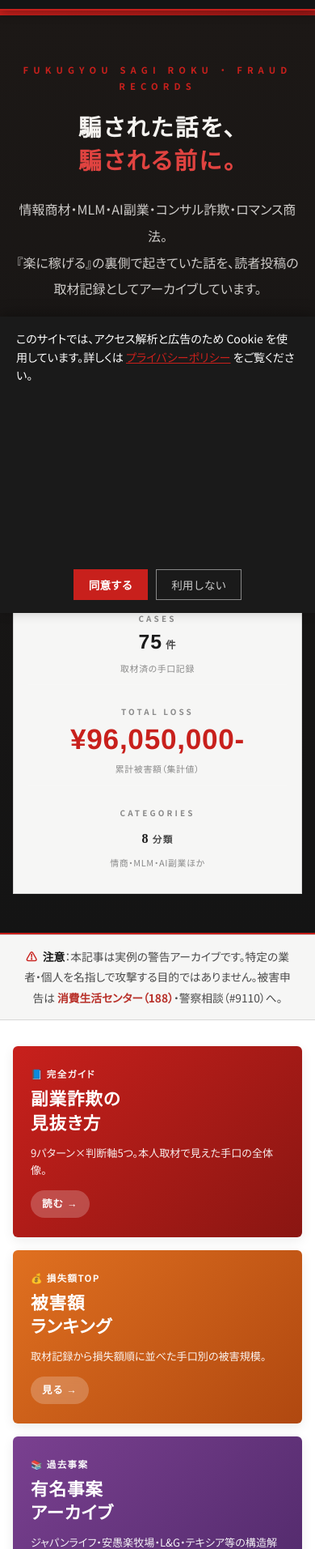
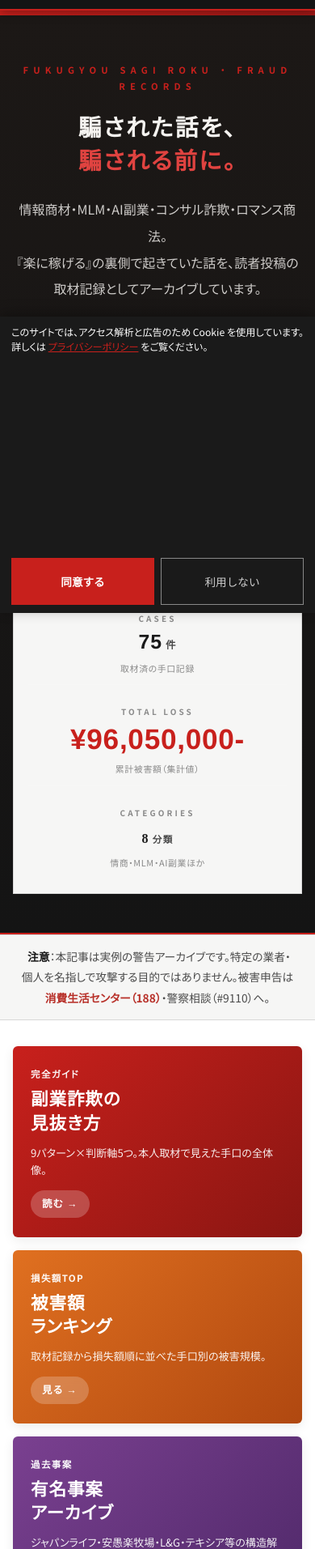
Before and after one commit to iinaritoppo-commits/fukugyousagiroku, an Astro site: page / in a window 390 px wide. Shown: the part 87-2000 px from the top of the page at 81% size. Built offline with nearby package versions, Linux system fonts and the light colour scheme; Astro itself is replaced by a stand-in of ours.

Commit message:
design: 絵文字全廃（検索を虫眼鏡SVG化）＋Cookieバナーをモバイルでスリム化
Co-Authored-By: Claude Opus 4.8 <noreply@anthropic.com>

```diff
--- a/src/layouts/BaseLayout.astro
+++ b/src/layouts/BaseLayout.astro
@@ -115,7 +115,7 @@ const { title, description, image, pageType, articleMeta, breadcrumbs } = Astro.
           <li><a href="/#section-cats">分類</a></li>
           <li><a href="/#section-checklist">警戒チェック</a></li>
           <li><a href="/#section-help">相談先</a></li>
-          <li><a href="/search/" aria-label="検索">🔍</a></li>
+          <li><a href="/search/" aria-label="検索"><svg width="18" height="18" viewBox="0 0 24 24" fill="none" stroke="currentColor" stroke-width="2" stroke-linecap="round" style="vertical-align:middle"><circle cx="11" cy="11" r="7"/><line x1="21" y1="21" x2="16.65" y2="16.65"/></svg></a></li>
           <li><a href="/about/">運営</a></li>
         </ul>
       </nav>
@@ -209,8 +209,11 @@ const { title, description, image, pageType, articleMeta, breadcrumbs } = Astro.
     .cookie-banner__btn--accept { background: #c8201c; border-color: #c8201c; color: #fff; font-weight: 600; }
     .cookie-banner__btn--decline { border-color: #888; color: #ccc; }
     @media (max-width: 640px) {
-      .cookie-banner__inner { flex-direction: column; align-items: stretch; }
-      .cookie-banner__btns { justify-content: center; }
+      .cookie-banner { padding: 10px 14px; }
+      .cookie-banner__inner { flex-direction: column; align-items: stretch; gap: 8px; }
+      .cookie-banner p { font-size: 0.76rem; line-height: 1.5; }
+      .cookie-banner__btns { justify-content: stretch; gap: 8px; }
+      .cookie-banner__btn { flex: 1; padding: 8px; }
     }
   </style>
 </body>
--- a/src/pages/articles/[slug].astro
+++ b/src/pages/articles/[slug].astro
@@ -146,7 +146,7 @@ const catLabel = article.category ? (CAT_LABEL[article.category] ?? article.cate
     )}
 
     <aside class="article__warning">
-      <h2>⚠ あなたや家族が被害に遭ったら</h2>
+      <h2>あなたや家族が被害に遭ったら</h2>
       <ul>
         <li><strong>📞 188</strong>（消費者ホットライン）── 最寄りの消費生活センターへ自動接続</li>
         <li><strong>📞 #9110</strong>（警察相談専用電話）── 詐欺被害の届出</li>
--- a/src/pages/index.astro
+++ b/src/pages/index.astro
@@ -194,7 +194,7 @@ const editorNotes = [
     <p class="hero__editor-note">― 怪しい話は、聞いてからじゃ遅い。―</p>
 
     <div class="hero-cta">
-      <a href="/guide/sidejob-fraud-master/" class="hero-cta__primary hero-cta__primary--pillar">📘 副業詐欺の見抜き方 完全版 →</a>
+      <a href="/guide/sidejob-fraud-master/" class="hero-cta__primary hero-cta__primary--pillar">副業詐欺の見抜き方 完全版 →</a>
       <a href="#section-latest" class="hero-cta__secondary">手口を読む</a>
       <a href="#section-ranking" class="hero-cta__secondary">損失額ランキング</a>
       <a href="/about/" class="hero-cta__secondary">運営方針</a>
@@ -221,7 +221,7 @@ const editorNotes = [
 </section>
 
 <div class="disclaimer">
-  <span class="disclaimer__icon">⚠</span>
+  <span class="disclaimer__icon"></span>
   <strong>注意</strong>：本記事は実例の警告アーカイブです。特定の業者・個人を名指しで攻撃する目的ではありません。被害申告は
   <a href="https://www.kokusen.go.jp/" target="_blank" rel="noopener">消費生活センター（188）</a>・警察相談（#9110）へ。
 </div>
@@ -231,25 +231,25 @@ const editorNotes = [
 <!-- FEATURED CARDS（kissfx風カラフル大型カード） -->
 <section class="featured-cards">
   <a href="/guide/sidejob-fraud-master/" class="fc-card fc-card--red">
-    <span class="fc-card__cat">📘 完全ガイド</span>
+    <span class="fc-card__cat">完全ガイド</span>
     <h3 class="fc-card__title">副業詐欺の<br>見抜き方</h3>
     <p class="fc-card__desc">9パターン×判断軸5つ。本人取材で見えた手口の全体像。</p>
     <span class="fc-card__cta">読む →</span>
   </a>
   <a href="#section-ranking" class="fc-card fc-card--orange">
-    <span class="fc-card__cat">💰 損失額TOP</span>
+    <span class="fc-card__cat">損失額TOP</span>
     <h3 class="fc-card__title">被害額<br>ランキング</h3>
     <p class="fc-card__desc">取材記録から損失額順に並べた手口別の被害規模。</p>
     <span class="fc-card__cta">見る →</span>
   </a>
   <a href="/category/jirei/" class="fc-card fc-card--purple">
-    <span class="fc-card__cat">📚 過去事案</span>
+    <span class="fc-card__cat">過去事案</span>
     <h3 class="fc-card__title">有名事案<br>アーカイブ</h3>
     <p class="fc-card__desc">ジャパンライフ・安愚楽牧場・L&G・テキシア等の構造解説。</p>
     <span class="fc-card__cta">学ぶ →</span>
   </a>
   <a href="#section-checklist" class="fc-card fc-card--blue">
-    <span class="fc-card__cat">⚠ 警戒サイン</span>
+    <span class="fc-card__cat">警戒サイン</span>
     <h3 class="fc-card__title">チェック<br>リスト</h3>
     <p class="fc-card__desc">即時連絡を絶つべき8つの危険サイン。3つ以上で要警戒。</p>
     <span class="fc-card__cta">確認 →</span>
@@ -875,7 +875,7 @@ const editorNotes = [
   }
   .checklist li { padding: 12px 0 12px 32px; position: relative; font-size: 0.94rem; color: var(--color-text); line-height: 1.85; border-bottom: 1px dashed var(--color-border-soft); }
   .checklist li:last-child { border-bottom: none; }
-  .checklist li::before { content: "⚠"; position: absolute; left: 0; top: 12px; color: var(--color-accent-warn); font-weight: 700; font-size: 1.05rem; }
+  .checklist li::before { content: ""; position: absolute; left: 0; top: 12px; color: var(--color-accent-warn); font-weight: 700; font-size: 1.05rem; }
   .checklist__note {
     margin: 16px 0 0; padding: 16px 22px;
     background: #fcebe5;
```
